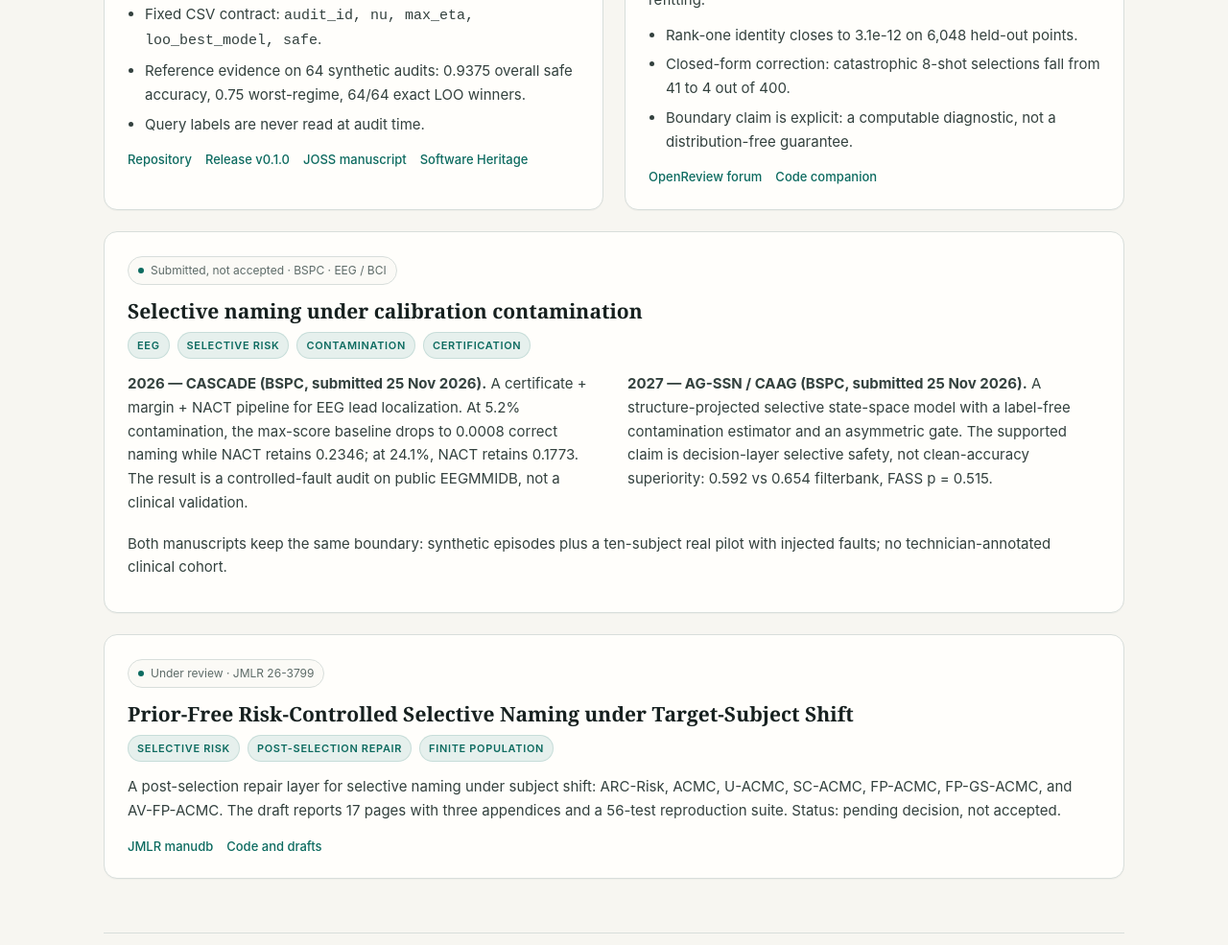
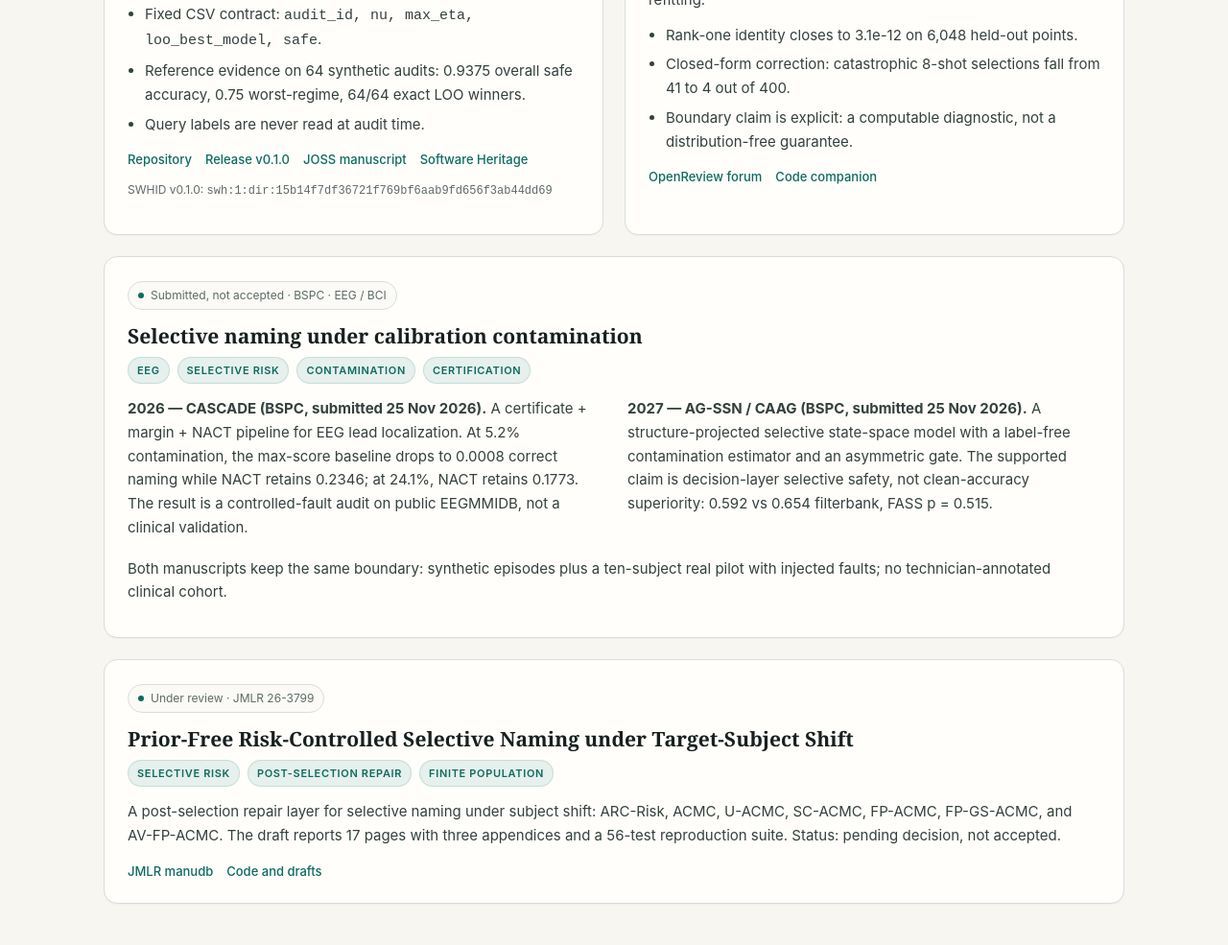
Before and after one commit to lindicaphxag-tech/lindicaphxag-tech.github.io, a plain HTML site: page index.html in a window 1280 px wide. Shown: the part 984-1969 px from the top of the page at 96% size. Drawn offline with Linux system fonts and the light colour scheme; a web font is replaced by a local one.

Commit message:
Show Software Heritage identifier

```diff
--- a/index.html
+++ b/index.html
@@ -157,6 +157,7 @@ footer a{border:0}
         <a href="https://github.com/lindicaphxag-tech/support-audit/blob/main/paper.md">JOSS manuscript</a>
         <a href="https://archive.softwareheritage.org/browse/origin/directory/?origin_url=https://github.com/lindicaphxag-tech/support-audit">Software Heritage</a>
       </div>
+      <p style="font-size:12px;color:var(--muted);margin-top:10px">SWHID v0.1.0: <code>swh:1:dir:15b14f7df36721f769bf6aab9fd656f3ab44dd69</code></p>
     </article>
 
     <article class="card">
```
